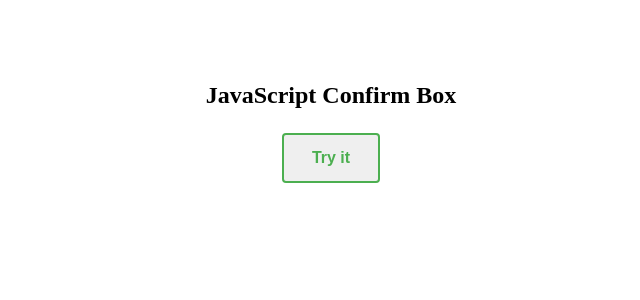
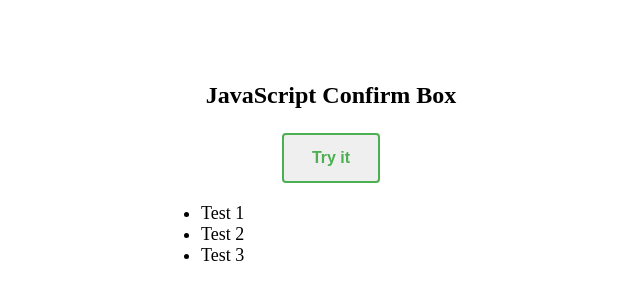
Before and after one commit to WillemCodefoe/WillemCodefoe.github.io, a plain HTML site: page index.html in a window 1280 px wide. Shown: the part 138-438 px from the top of the page, without its empty margins (309-949 px from the left). Drawn offline with Linux system fonts and the light colour scheme.

Commit message:
Tested_css_tags.html

```diff
--- a/index.html
+++ b/index.html
@@ -12,7 +12,9 @@
             <h2>JavaScript Confirm Box</h2>
             <button class="btn" onclick="myFunction()">Try it</button>
             <ul id="demo">
-
+                <li>Test 1</li>
+                <li>Test 2</li>
+                <li>Test 3</li>
             </ul>
         </div>
         <script>
```
